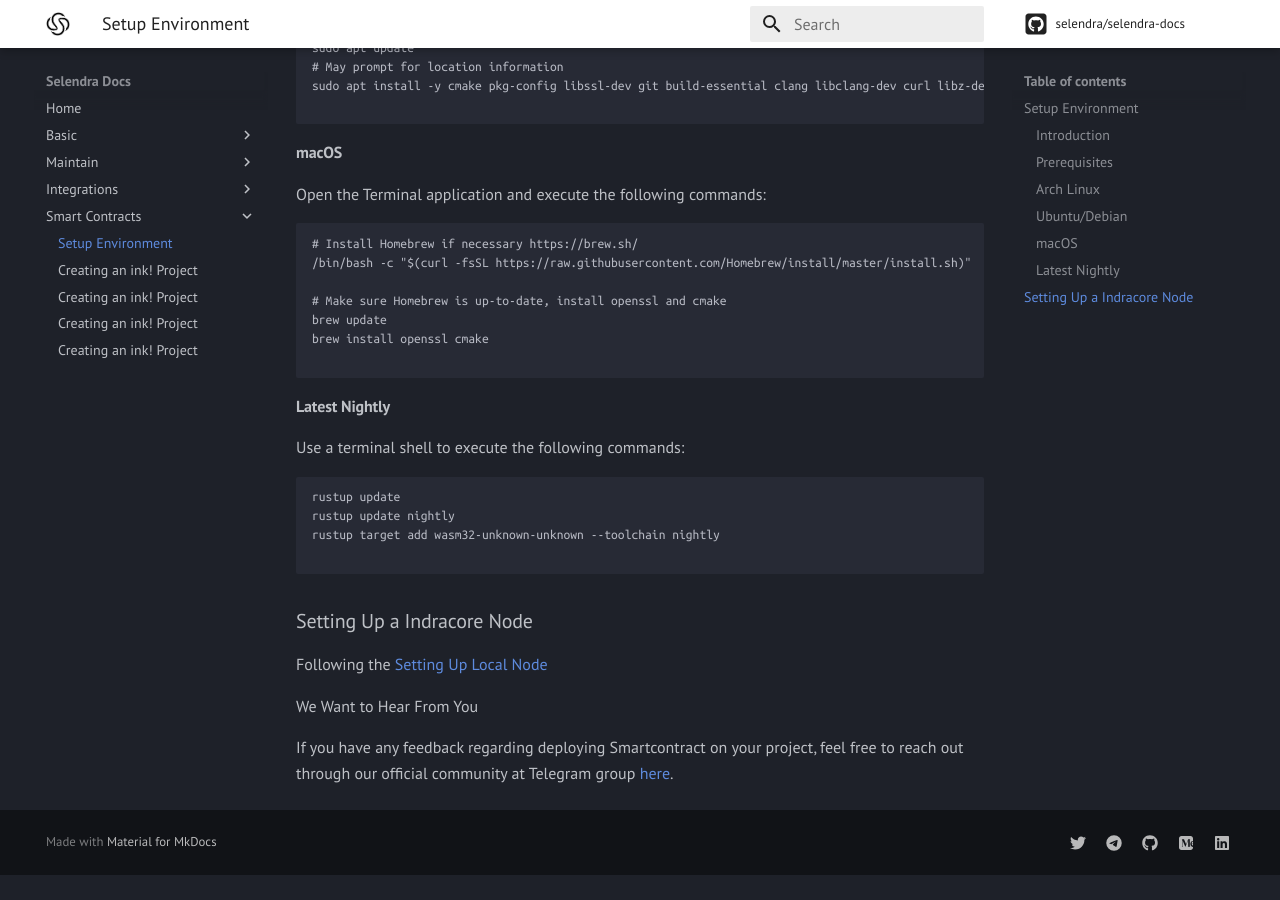
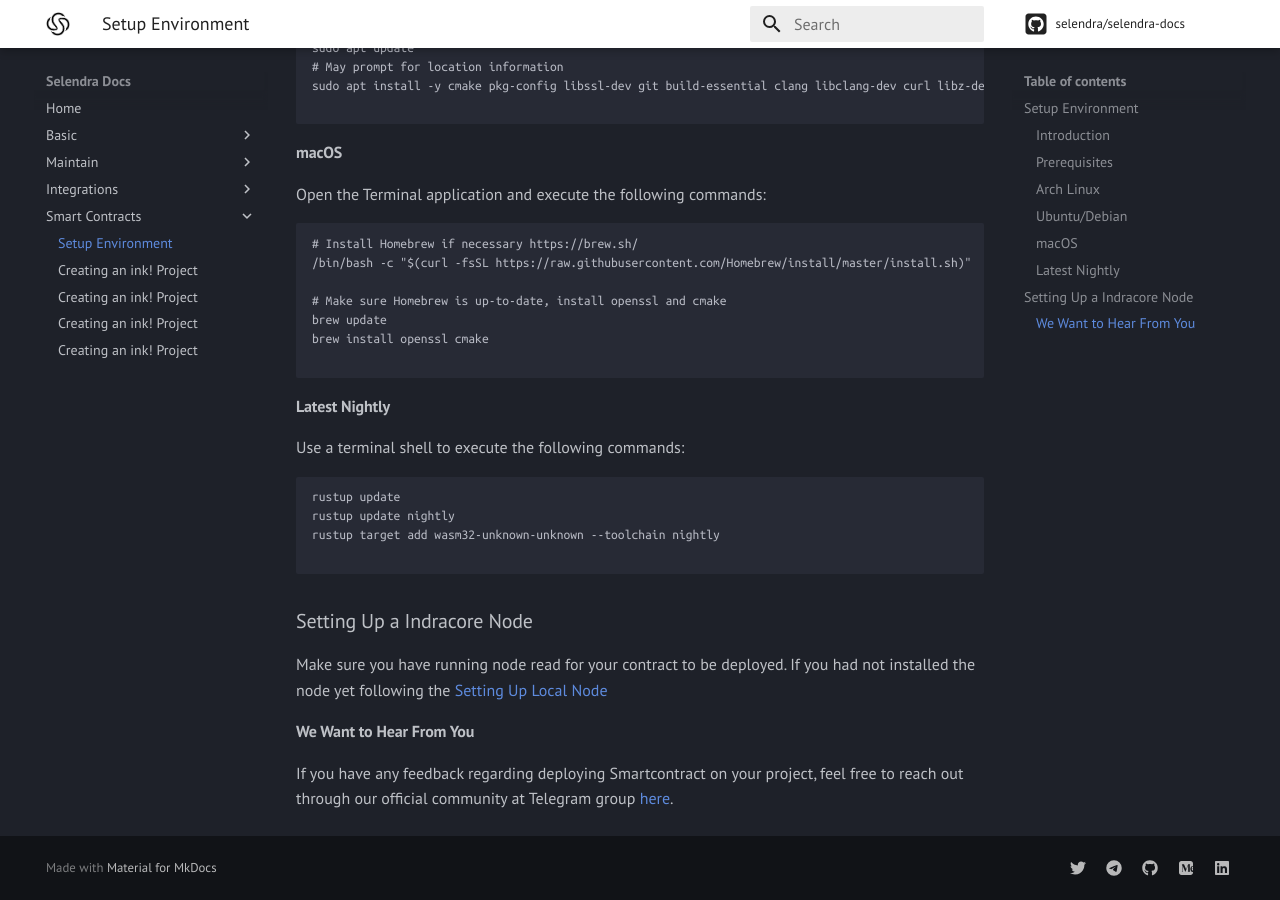
Before and after one commit to SCSW/selendra-docs, an MkDocs documentation site: the page built from docs/SmartContracts/guides-how-to-setup-environment.md, in a window 1280 px wide and 900 px high, scrolled down 654 px. Built offline with MkDocs 1.6.1 and Material for MkDocs 9.7.7, drawn with Linux system fonts in a browser that asks for light colours; comment, search, counter and statistics services are not loaded; before the commit the page ends 1528 px from its top, so only the background shows below that.

Commit message:
add noted

````diff
--- a/docs/SmartContracts/guides-how-to-setup-environment.md
+++ b/docs/SmartContracts/guides-how-to-setup-environment.md
@@ -47,8 +47,8 @@
 ```
 
 ### Setting Up a Indracore Node
-Following the [Setting Up Local Node](https://docs.selendra.org/Maintain/guides-how-to-setup-indracore-local-node)
+Make sure you have running node read for your contract to be deployed. If you had not installed the node yet following the [Setting Up Local Node](https://docs.selendra.org/Maintain/guides-how-to-setup-indracore-local-node)
 
-We Want to Hear From You
+#### We Want to Hear From You
 
 If you have any feedback regarding deploying Smartcontract on your project, feel free to reach out through our official community at Telegram group [here](https://t.me/selendra_sel).
````
